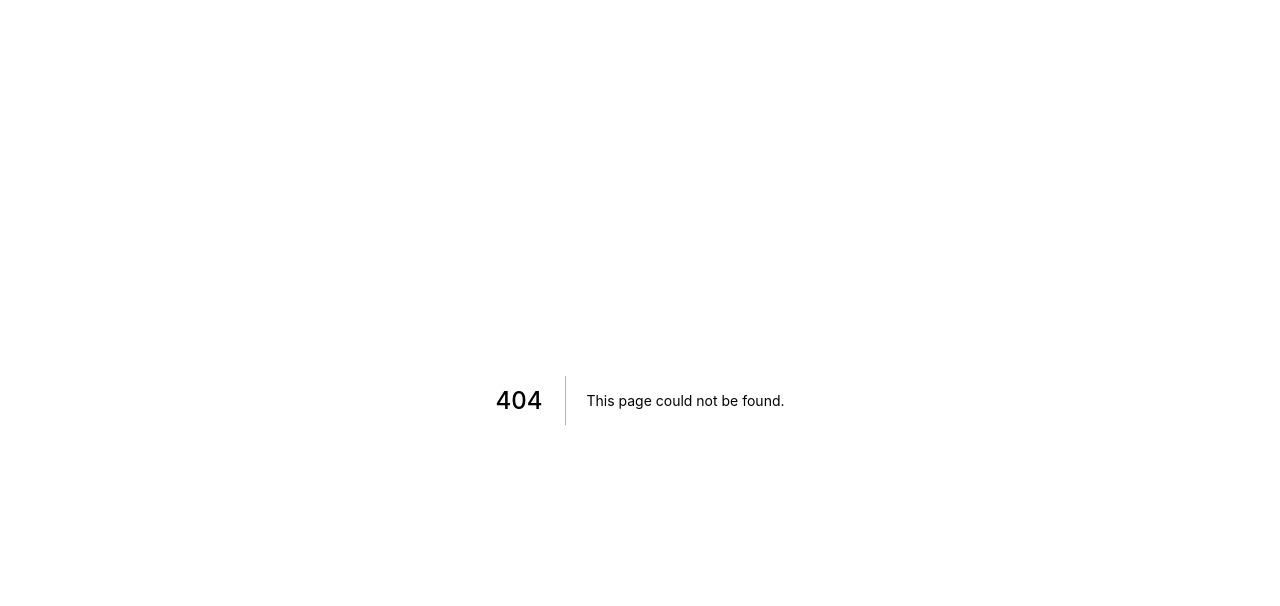
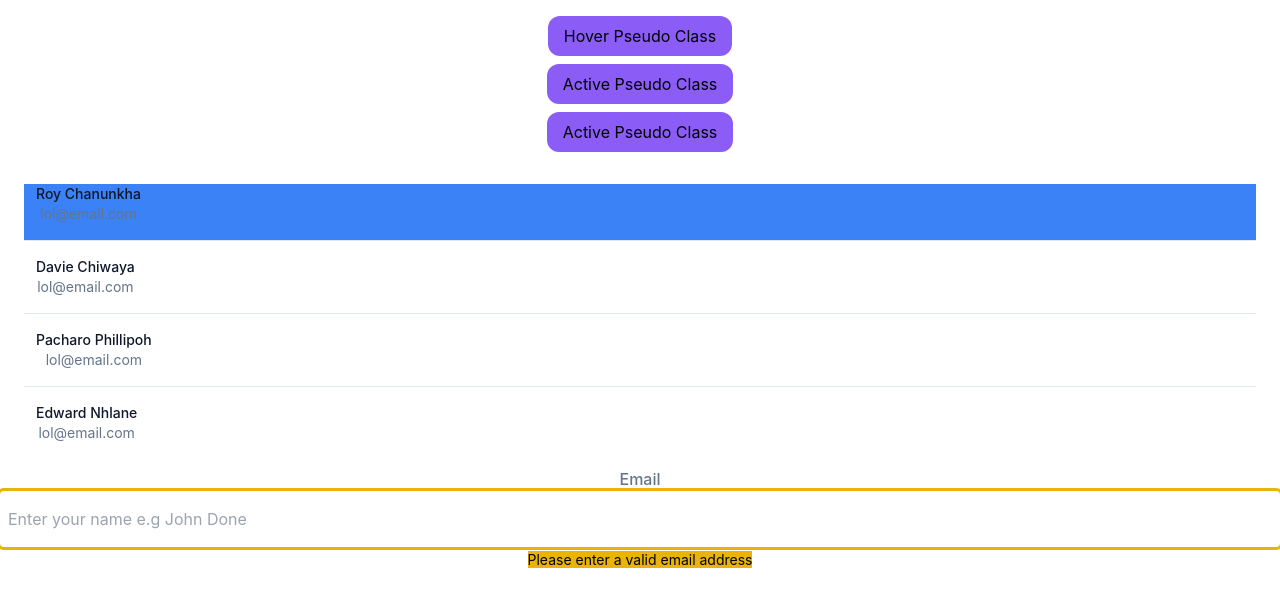
Before and after one commit to Skipper-116/tailwind-tut, a Next.js app: page /pseudo-classes in a window 1280 px wide. Before the commit this address had no page. Shown: the top 606 px of the page. Built offline with nearby package versions, Linux system fonts and the light colour scheme.

Commit message:
pseudo classes learnt

```diff
--- /dev/null
+++ b/pages/pseudo-classes.js
@@ -0,0 +1,34 @@
+import { list } from "postcss";
+
+function PseudoClass() {
+    const people = [{ name: 'Roy Chanunkha', email: 'lol@email.com', id: 1 }, { name: 'Davie Chiwaya', email: 'lol@email.com', id: 2 }, { name: 'Pacharo Phillipoh', email: 'lol@email.com', id: 3 }, { name: 'Edward Nhlane', email: 'lol@email.com', id: 4 }]
+    return (
+        <div className=" text-center py-4">
+            <button className=" bg-violet-500 hover:bg-violet-600 px-4 py-2 rounded-xl mb-2">Hover Pseudo Class</button>
+            <br />
+            <button className=" bg-violet-500 active:bg-violet-700 px-4 py-2 rounded-xl mb-2">Active Pseudo Class</button>
+            <br />
+            <button className=" bg-violet-500 focus:outline-none focus:ring focus:ring-violet-900 px-4 py-2 rounded-xl mb-2">Active Pseudo Class</button>
+            <br />
+            <ul className=" p-6 divide-y divide-slate-200 focus-within:bg-gray-400 ">
+                {
+                    people.map(person => (
+                        <li key={person.id} className=" flex py-4 first:pt-0 first:bg-blue-500 last:pb-0">
+                            <div className="ml-3 overflow-hidden">
+                                <p className=" text-sm font-medium text-slate-900">{person.name}</p>
+                                <p className=" text-sm text-slate-500 truncate">{person.email}</p>
+                            </div>
+                        </li>
+                    ))
+                }
+            </ul>
+            <label className="block">
+                <span className=" text-slate-500 font-medium">Email</span>
+                <input className=" peer required:outline-none required:ring required:ring-red-500 valid:outline-none valid:ring valid:ring-green-500 py-4 px-2 rounded mx-0 w-full invalid:outline-none invalid:ring invalid:ring-yellow-500" required type="email" id="name" placeholder="Enter your name e.g John Done"></input>
+                <span className="mt-2 invisible peer-invalid:visible bg-yellow-500 text-sm">Please enter a valid email address</span>
+            </label>
+        </div>
+    )
+}
+
+export default PseudoClass;
```
